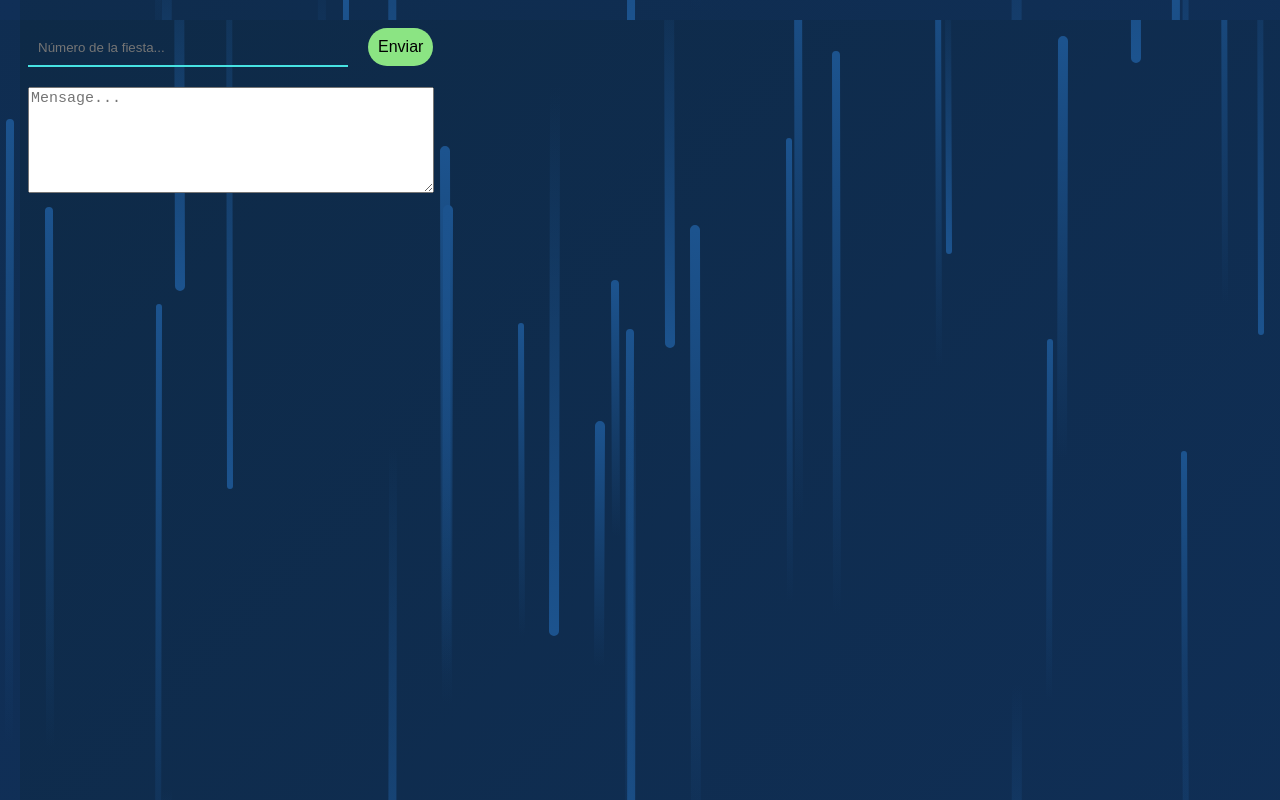
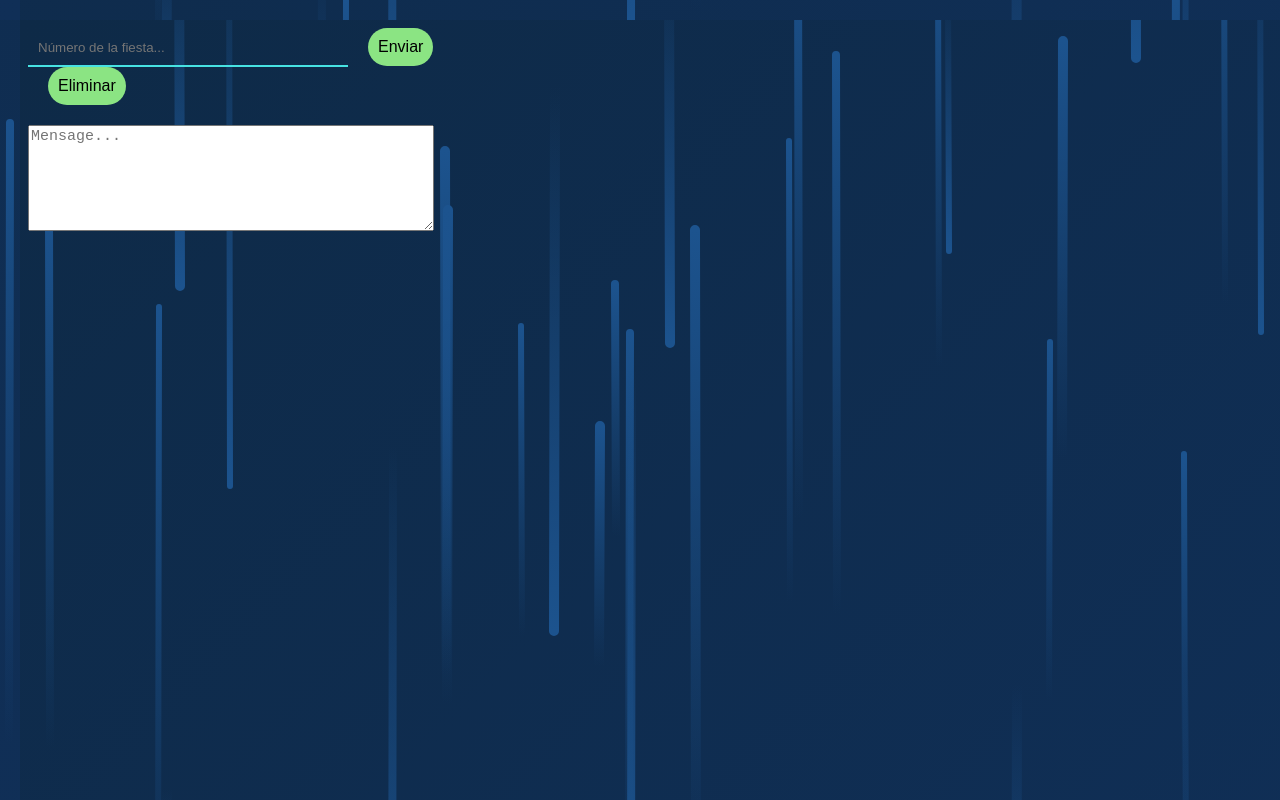
Before and after one commit to EdwinC27/CabinaGiratoria360, an Angular app: page / in a window 1280 px wide. Built offline with nearby package versions, Linux system fonts and the light colour scheme.

Commit message:
Agregar metodo de eliminar archivos de la carpeta correspondiente

```diff
--- /dev/null
+++ b/src/app/seleccionar-fiesta/eliminar-fiesta.service.ts
@@ -0,0 +1,23 @@
+import { Injectable } from '@angular/core';
+import { HttpClient } from '@angular/common/http';
+import { Observable } from 'rxjs';
+
+@Injectable({
+  providedIn: 'root'
+})
+export class EliminarFiestaService {
+  constructor(private http: HttpClient) { }
+
+  respuesta: any;
+  urlBase = "http://localhost:8080/api/archivos?accion=Delete&fiesta=";
+
+
+  getEliminarDatos(fiesta: string): Observable<any> {
+    const url = this.urlBase + fiesta;
+    return this.http.get(url);
+  }
+
+  getInfo(fiesta: string) {
+    return this.getEliminarDatos(fiesta);
+  }
+}
--- a/src/app/seleccionar-fiesta/seleccionar-fiesta.component.html
+++ b/src/app/seleccionar-fiesta/seleccionar-fiesta.component.html
@@ -1,4 +1,5 @@
 <input placeholder="Número de la fiesta..." [(ngModel)]="inputText" (input)="botonHabilitado = inputText.trim().length > 0">
 <button id="search-button" [disabled]="!botonHabilitado" (click)="buscarQR()">Enviar</button><br>
+<button id="search-button" (click)="eliminarArchivos()">Eliminar</button><br>
 
 <textarea placeholder="Mensage..." [(ngModel)]="inputMensage" class="frase"> </textarea>
--- a/src/app/seleccionar-fiesta/seleccionar-fiesta.component.ts
+++ b/src/app/seleccionar-fiesta/seleccionar-fiesta.component.ts
@@ -1,6 +1,7 @@
 import { Component } from '@angular/core';
 import { Router } from '@angular/router';
 import { FraseService } from '../frase.service';
+import { EliminarFiestaService } from './eliminar-fiesta.service';
 
 @Component({
   selector: 'app-seleccionar-fiesta',
@@ -13,7 +14,7 @@ export class SeleccionarFiestaComponent {
   botonHabilitado: boolean = false;
   id: any;
 
-  constructor(private router: Router, private fraseService: FraseService) { }
+  constructor(private router: Router, private fraseService: FraseService, private eliminarFiestaService: EliminarFiestaService) { }
 
   buscarQR() {
     if (parseInt(this.inputText) <= 4 && parseInt(this.inputText) >= 1) {
@@ -43,4 +44,27 @@ export class SeleccionarFiestaComponent {
       alert("Número de fiesta inválido");
     }
   }
+
+  eliminarArchivos() {
+    if (parseInt(this.inputText) <= 4 && parseInt(this.inputText) >= 1) {
+      this.eliminarFiestaService.getInfo(this.inputText).subscribe(
+        data => {
+          let miCadenaDeTexto = JSON.stringify(data);
+
+          let partes = miCadenaDeTexto.split(":");
+
+          partes[1] = partes[1].replace('"}', '');
+          partes[1] = partes[1].replace('"', '');
+
+
+          alert(partes[1]);
+        },
+        error => {
+          console.error(error);
+        }
+      )
+    } else {
+      alert("Número de fiesta inválido");
+    }
+  }
 }
```
